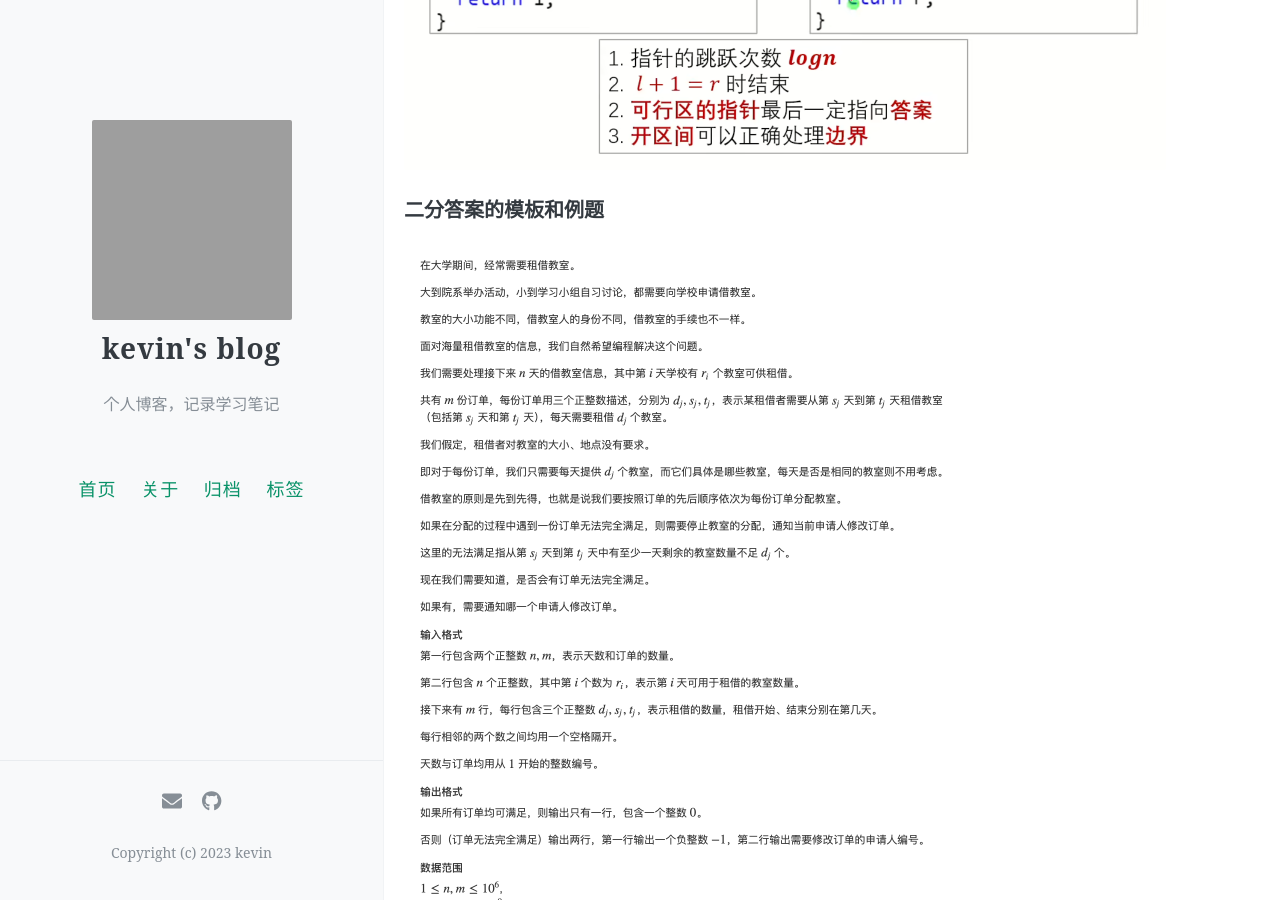
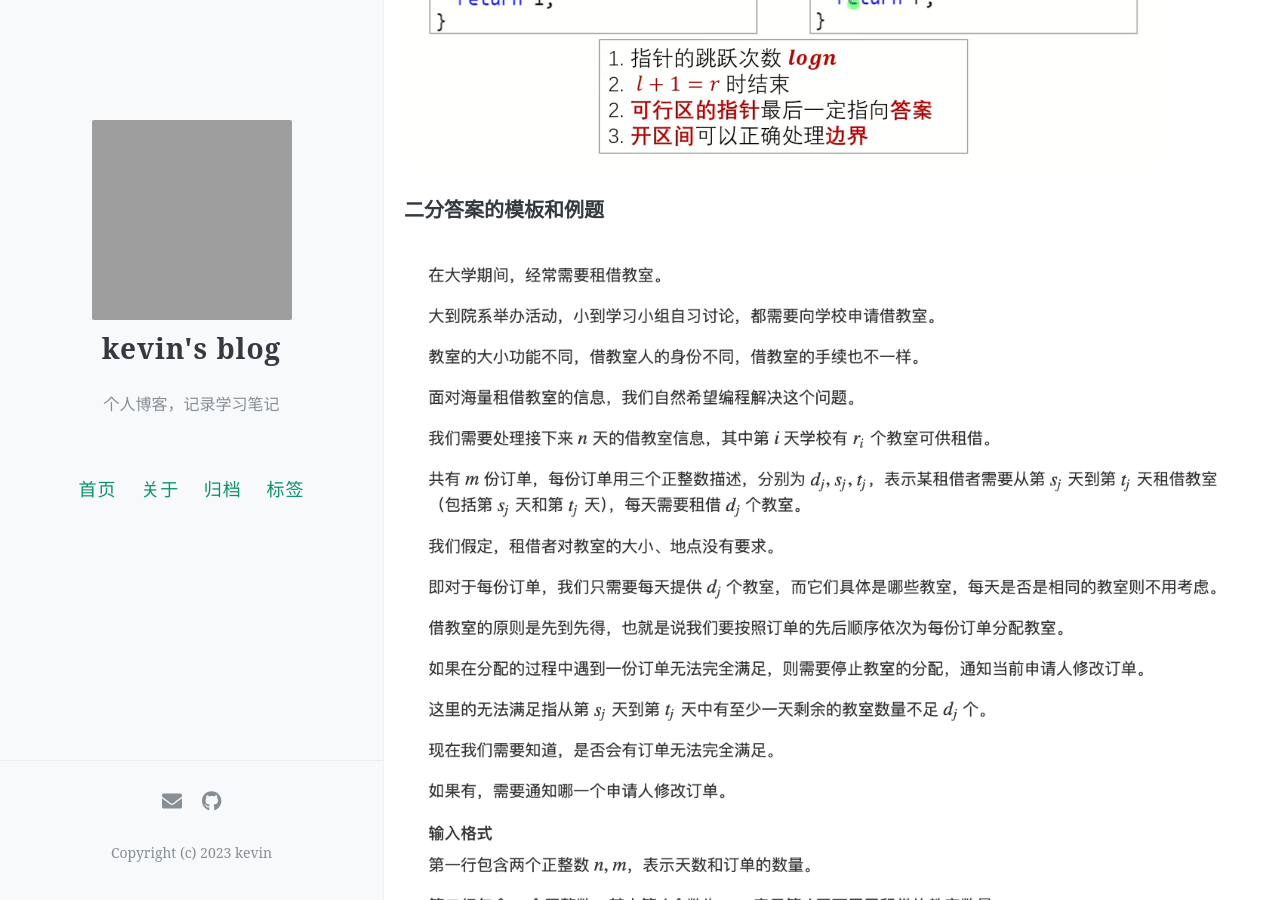
Before and after one commit to Promin3/Promin3.github.io, a Jekyll site: the page built from _posts/2024-03-26-二分查找与二分答案.md, in a window 1280 px wide and 900 px high, scrolled down 2793 px. Built offline with Jekyll 4.4.1, drawn with Linux system fonts in a browser that asks for light colours; comment, search, counter and statistics services are not loaded; grey boxes are pictures that could not be loaded.

Commit message:
Update 2024-03-26-二分查找与二分答案.md

```diff
--- a/_posts/2024-03-26-二分查找与二分答案.md
+++ b/_posts/2024-03-26-二分查找与二分答案.md
@@ -75,7 +75,7 @@ int main()
 
 ### 二分答案的模板和例题
 
-<img src="https://raw.githubusercontent.com/Promin3/Promin3.github.io/main/images/%E6%88%AA%E5%B1%8F2024-03-27%2001.44.49.png" alt="截屏2024-03-27 01.44.49" style="zoom:50%;" />
+<img src="https://raw.githubusercontent.com/Promin3/Promin3.github.io/main/images/截屏2024-03-27 01.44.49.png" alt="截屏2024-03-27 01.44.49" style="zoom:90%;" />
 
 
 
```
